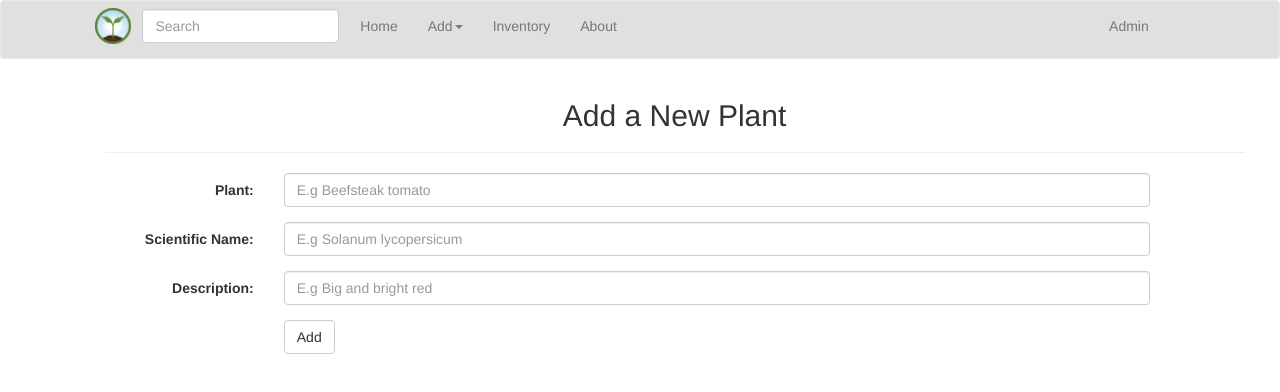
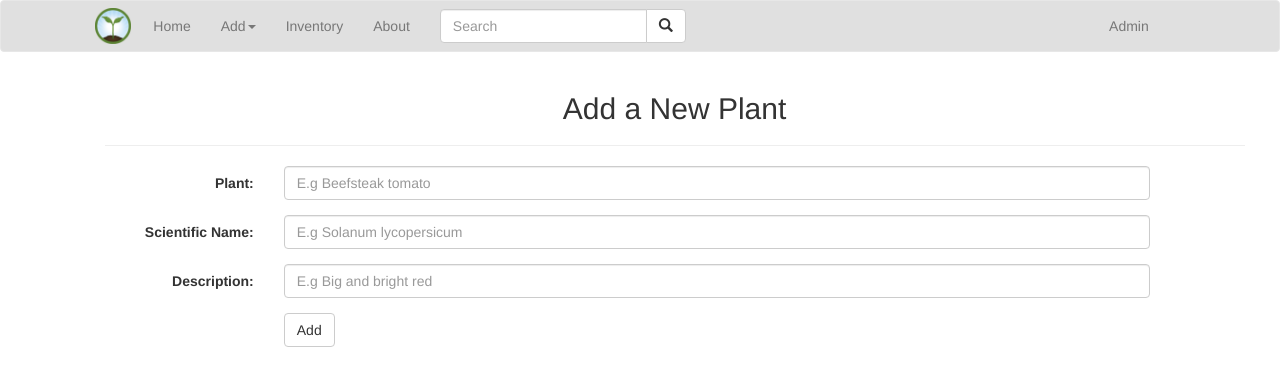
Before and after one commit to tbone255/harvester, an Angular app in the folder harvester_fe/harvesterApp/: page /add-plant in a window 1280 px wide. Shown: the top 392 px of the page. Built offline with nearby package versions, Linux system fonts and the light colour scheme.

Commit message:
better search bar

```diff
--- a/harvester_fe/harvesterApp/src/app/components/add-plant/add-plant.component.html
+++ b/harvester_fe/harvesterApp/src/app/components/add-plant/add-plant.component.html
@@ -2,11 +2,14 @@
   <h2>Add a New Plant</h2>
   <hr>
   <form class="form-horizontal" action="/action_page.php">
+
     <div class="form-group">
+
       <label class="control-label col-sm-2" for="email">Plant:</label>
       <div class="col-sm-10">
         <input class="form-control" id="plant" placeholder="E.g Beefsteak tomato" name="plant">
       </div>
+
     </div>
     <div class="form-group">
       <label class="control-label col-sm-2" for="pwd">Scientific Name:</label>
--- a/harvester_fe/harvesterApp/src/app/components/navbar/navbar.component.html
+++ b/harvester_fe/harvesterApp/src/app/components/navbar/navbar.component.html
@@ -10,11 +10,7 @@
     </div>
     <div class="collapse navbar-collapse" id="myNavbar">
       <ul class="nav navbar-nav">
-        <li>
-          <div class="form-group">
-            <input class="form-control" id="sci_name" placeholder="Search" name="sci_name">
-          </div>
-        </li>
+
         <li><a routerLink="home" routerLinkActive='active'>Home</a></li>
 
         <li class="dropdown"><a class="dropdown-toggle" data-toggle="dropdown" href="#">Add<span class="caret"></span></a>
@@ -29,7 +25,22 @@
 
         <li><a routerLink="about" routerLinkActive="active">About</a></li>
 
+
+
+
       </ul>
+
+      <form class="navbar-form navbar-left">
+        <div class="input-group">
+          <input type="text" class="form-control" placeholder="Search">
+          <div class="input-group-btn">
+            <button class="btn btn-default" type="submit">
+              <i class="glyphicon glyphicon-search"></i>
+            </button>
+          </div>
+        </div>
+      </form>
+
       <ul class="nav navbar-nav navbar-right">
         <li><a routerLink="admin" routerLinkActive="active">Admin</a></li>
       </ul>
```
